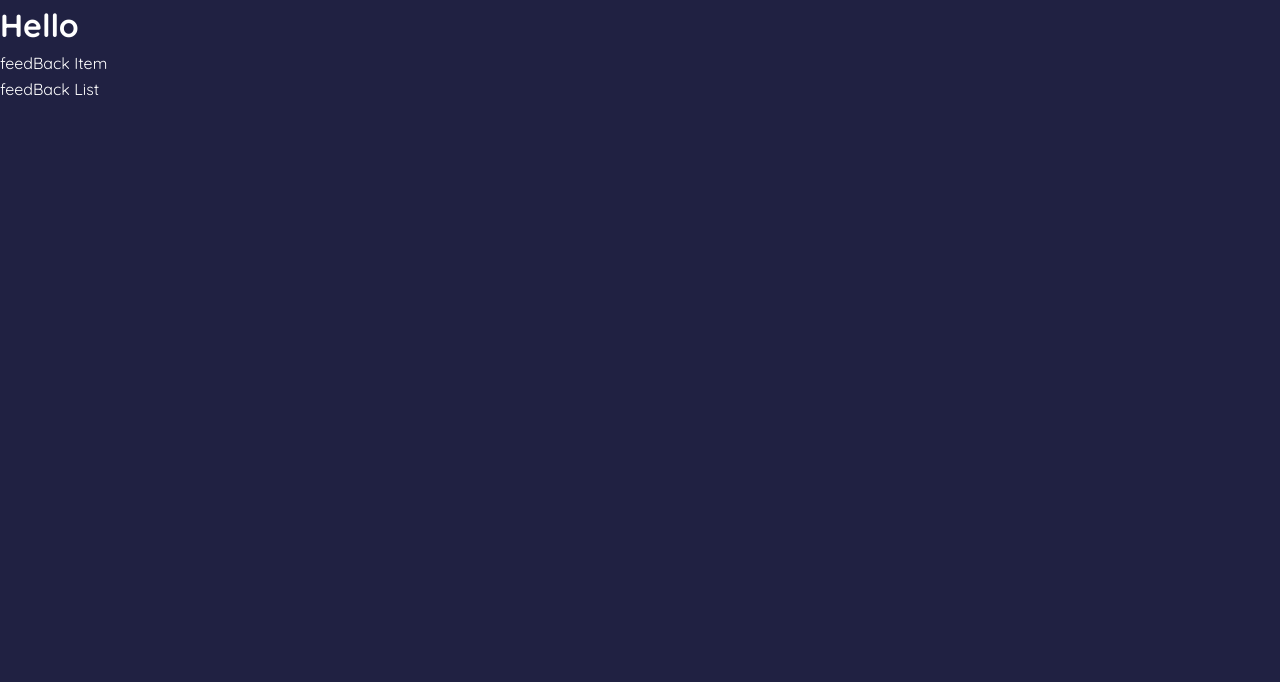
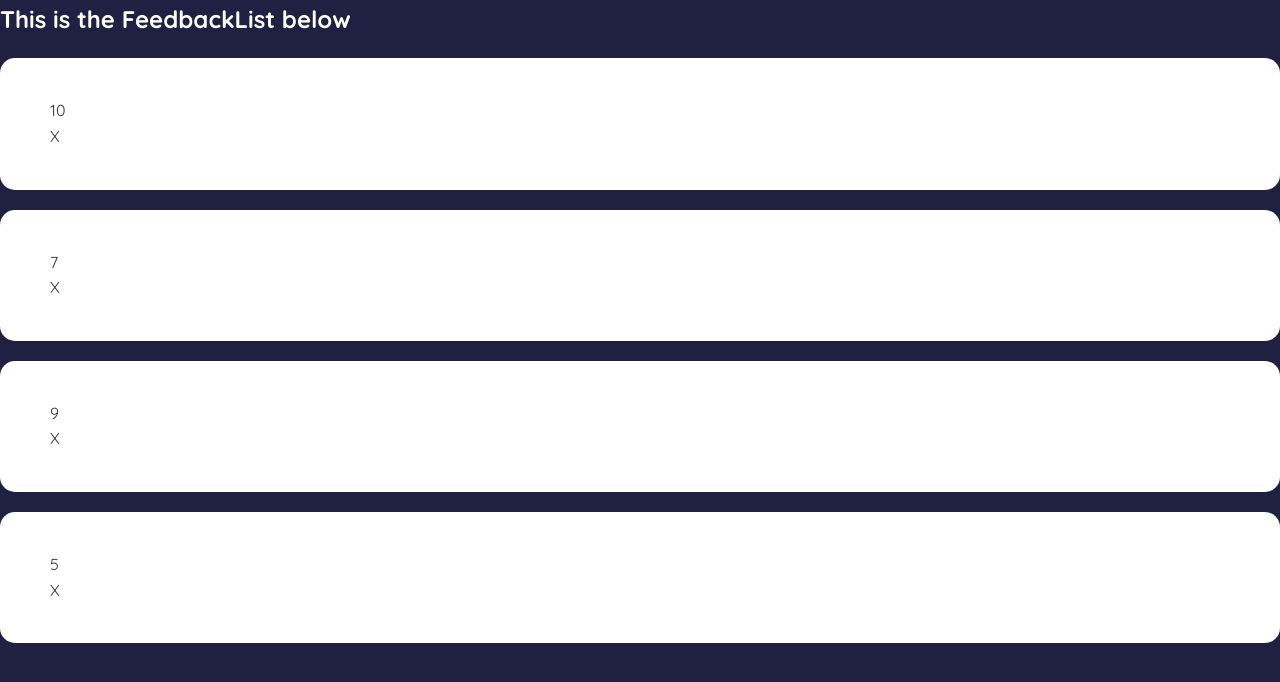
Before and after one commit to akshatsabavat/Swelt--Intro, a Svelte app in the folder svelte-feedback-app/: page / in a window 1280 px wide. Shown: the top 682 px of the page. Built offline with nearby package versions, Linux system fonts and the light colour scheme.

Commit message:
feat(Card) - card and list components added

```diff
--- a/svelte-feedback-app/src/App.svelte
+++ b/svelte-feedback-app/src/App.svelte
@@ -27,9 +27,8 @@
 </script>
 
 <main>
-	<h1>Hello</h1>
-	<FeedbackItem />
-	<FeedbackList />
+	<!--passing item to prop-->
+	<FeedbackList feedBack={feedBack}/>
 </main>
 
 <style>
--- /dev/null
+++ b/svelte-feedback-app/src/component/Card.svelte
@@ -0,0 +1,19 @@
+<script>
+</script>
+
+<main>
+    <div class="card">
+        <slot></slot>
+    </div>
+</main>
+
+<style>
+    .card{
+        background-color: white;
+        padding: 40px 50px;
+        margin: 20px 0px;
+        position: relative;
+        color: #333;
+        border-radius: 15px;
+    }
+</style>
--- a/svelte-feedback-app/src/component/FeedbackItem.svelte
+++ b/svelte-feedback-app/src/component/FeedbackItem.svelte
@@ -1,6 +1,14 @@
 <script>
+import Card from "./Card.svelte";
+
+    export let item
 </script>
 
 <main>
-    feedBack Item
+    <Card>
+        <div class="numberDis">
+            {item.rating}
+        </div>
+        <div class="closeBtn">X</div>
+    </Card>
 </main>
--- a/svelte-feedback-app/src/component/FeedbackList.svelte
+++ b/svelte-feedback-app/src/component/FeedbackList.svelte
@@ -1,6 +1,12 @@
 <script>
+import FeedbackItem from "./FeedbackItem.svelte";
+    export let feedBack = [] //defination of a prop
+    console.log(feedBack)
 </script>
 
 <main>
-    feedBack List
+    <h2>This is the FeedbackList below</h2>
+    {#each feedBack as fb (fb.id)}
+    <FeedbackItem item={fb}/>
+    {/each}
 </main>
```
